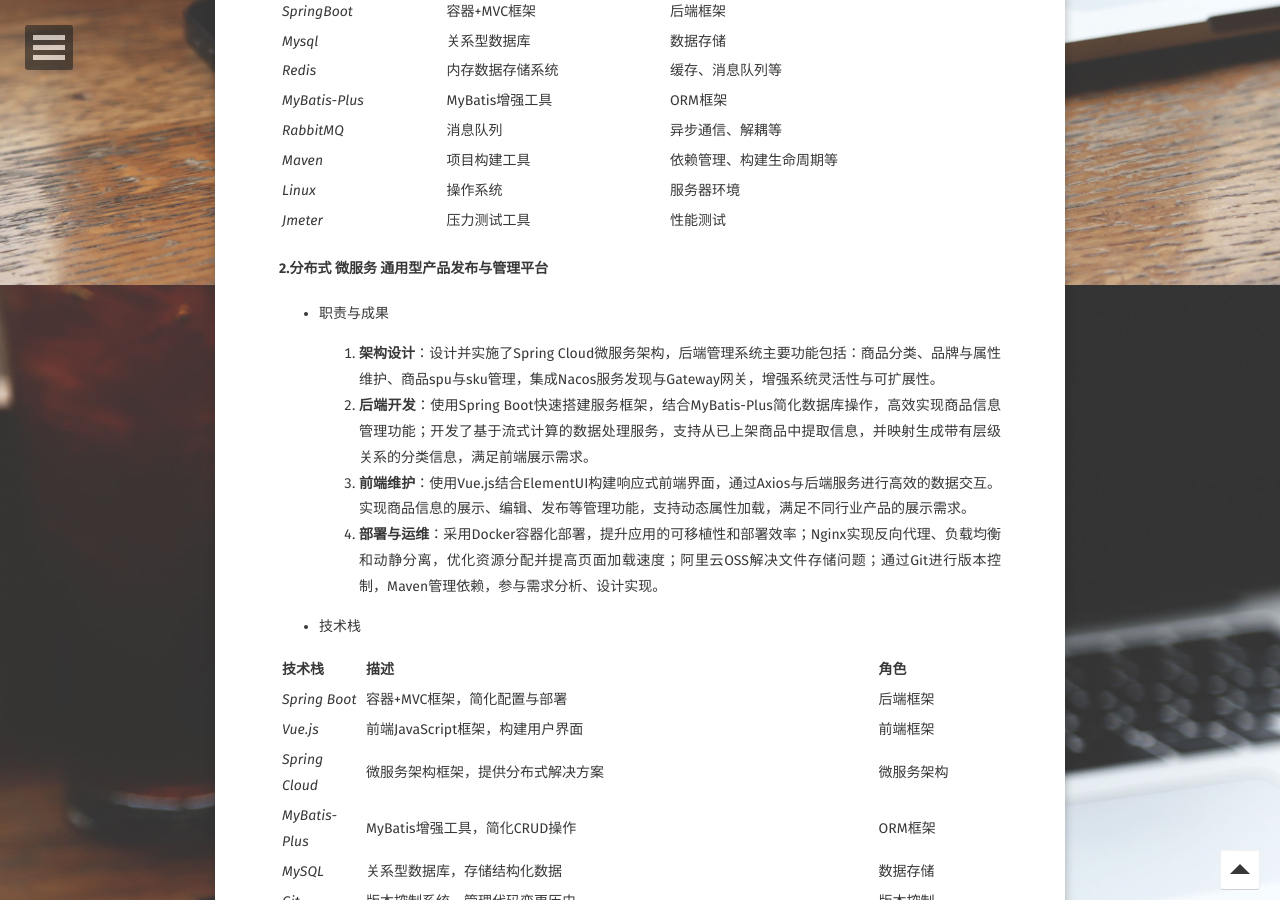
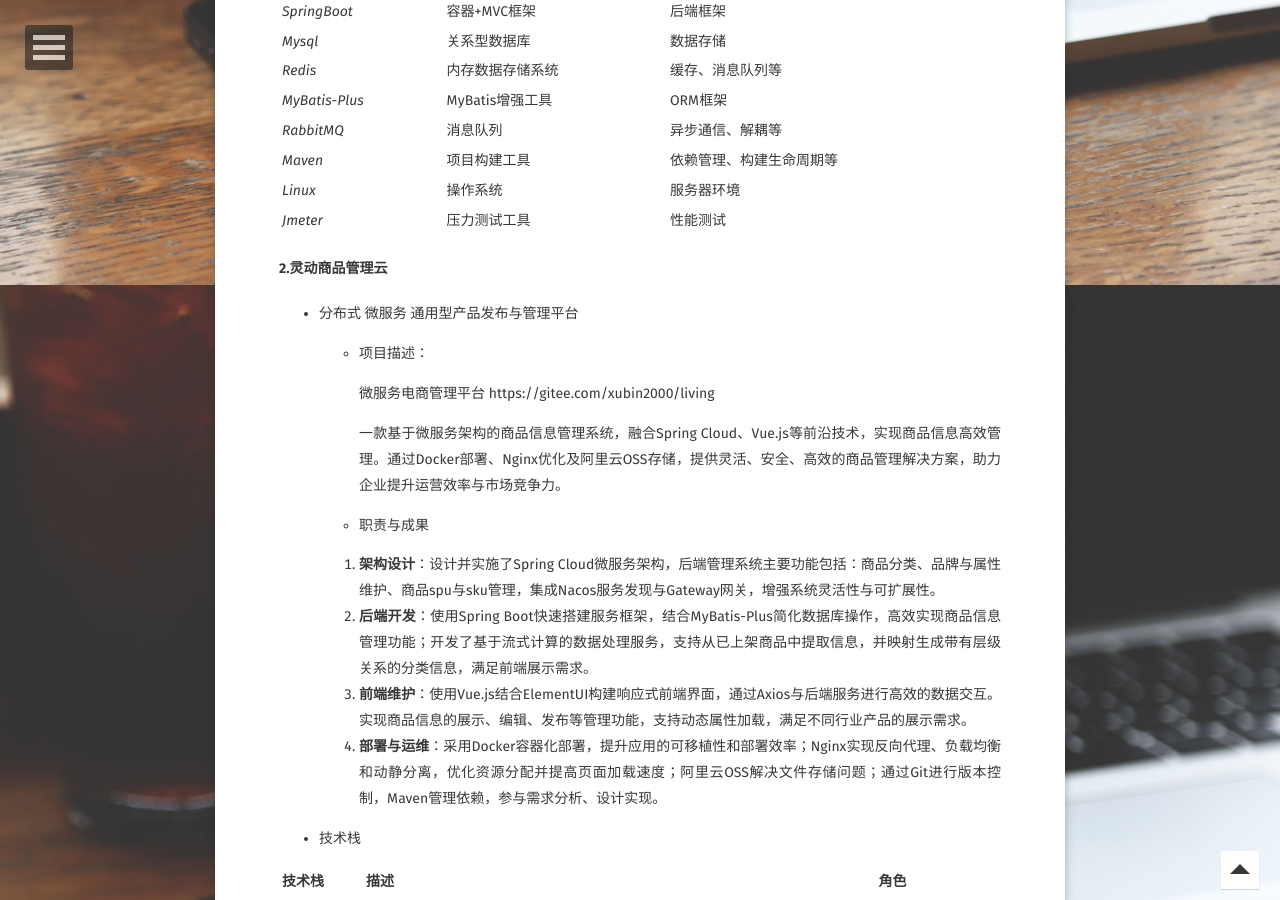
Before and after one commit to xubin2000/xubin2000.github.io, a Jekyll site: the page built from about/index.md, in a window 1280 px wide and 900 px high, scrolled down 1515 px. Built offline with Jekyll 4.4.1, drawn with Linux system fonts in a browser that asks for light colours; some web fonts are replaced.

Commit message:
Update index.md

```diff
--- a/about/index.md
+++ b/about/index.md
@@ -21,7 +21,7 @@ feature: https://xubin2000.github.io/assets/img/about/about2.jpg
 
 ## 项目计划
 
-#### 1.商品秒杀项目
+#### 1.悦票速通无忧
 - 高并发项目
 
   - 项目描述：
@@ -50,8 +50,16 @@ feature: https://xubin2000.github.io/assets/img/about/about2.jpg
 | *Linux* | 操作系统 | 服务器环境 |
 | *Jmeter* | 压力测试工具 | 性能测试 |
 
-#### 2.分布式 微服务 通用型产品发布与管理平台
-- 职责与成果
+#### 2.灵动商品管理云
+- 分布式 微服务 通用型产品发布与管理平台
+
+  - 项目描述：
+
+    微服务电商管理平台 https://gitee.com/xubin2000/living
+
+    一款基于微服务架构的商品信息管理系统，融合Spring Cloud、Vue.js等前沿技术，实现商品信息高效管理。通过Docker部署、Nginx优化及阿里云OSS存储，提供灵活、安全、高效的商品管理解决方案，助力企业提升运营效率与市场竞争力。
+
+  - 职责与成果
 
   1. **架构设计**：设计并实施了Spring Cloud微服务架构，后端管理系统主要功能包括：商品分类、品牌与属性维护、商品spu与sku管理，集成Nacos服务发现与Gateway网关，增强系统灵活性与可扩展性。
   2. **后端开发**：使用Spring Boot快速搭建服务框架，结合MyBatis-Plus简化数据库操作，高效实现商品信息管理功能；开发了基于流式计算的数据处理服务，支持从已上架商品中提取信息，并映射生成带有层级关系的分类信息，满足前端展示需求。
```
